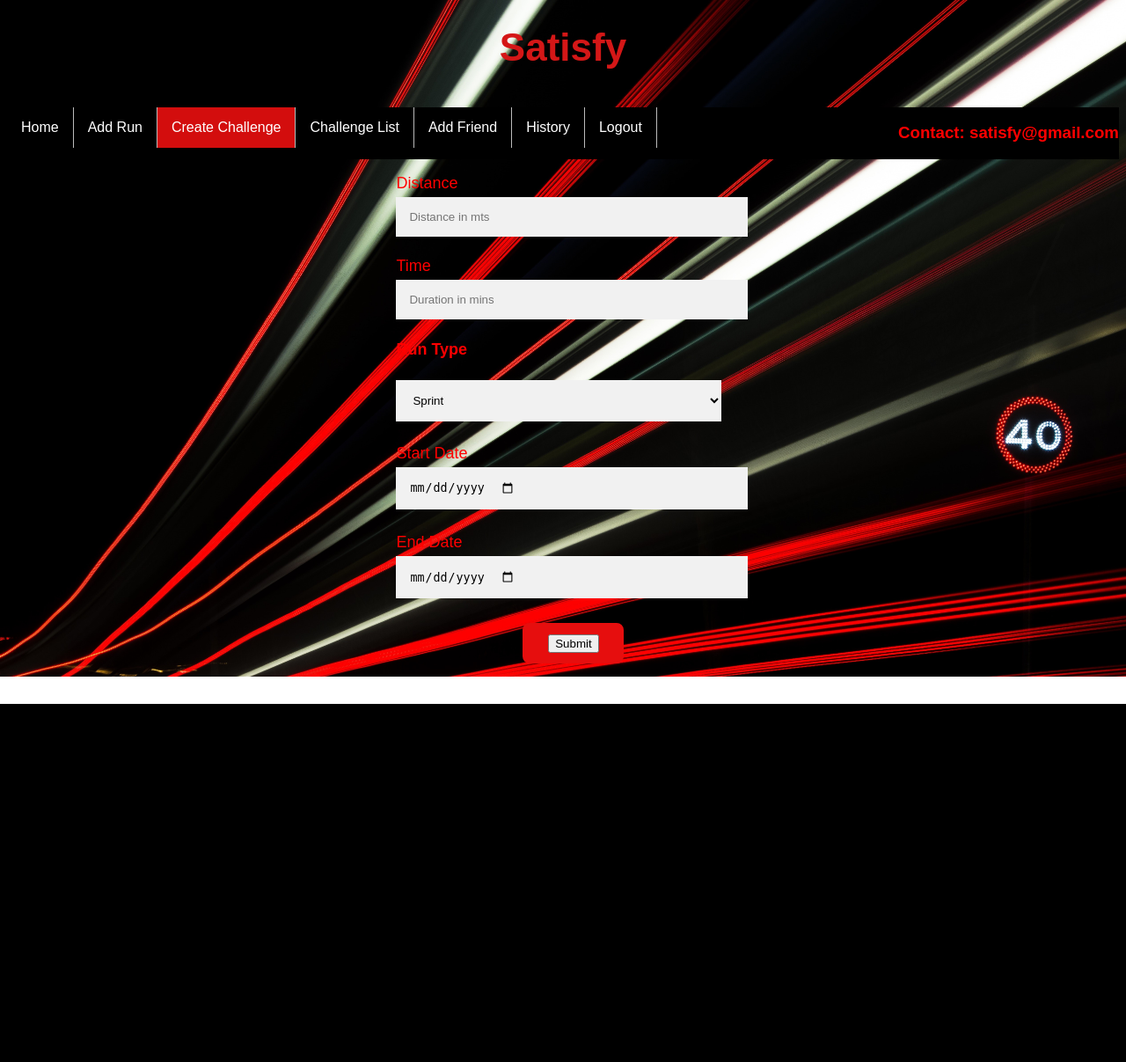
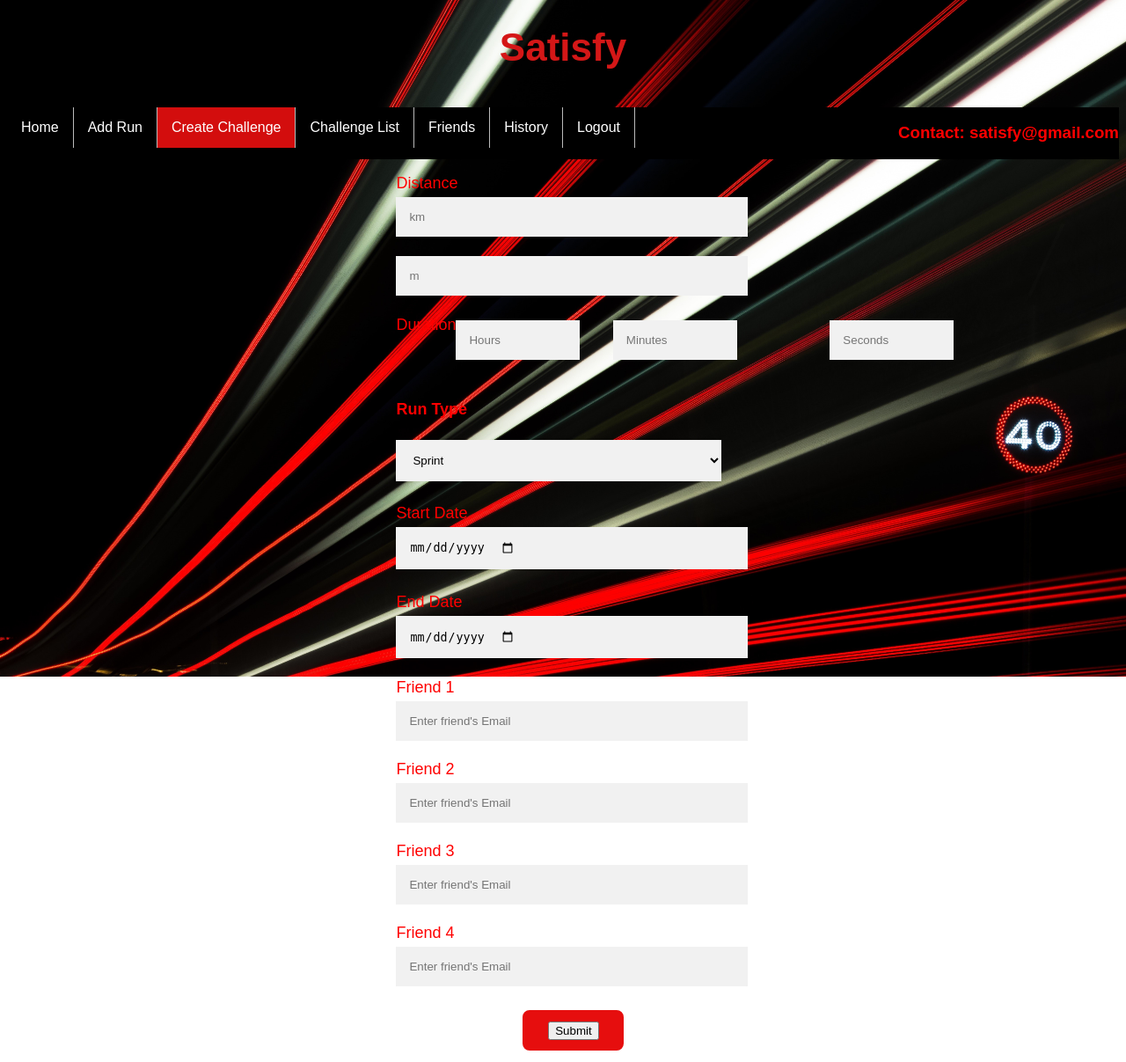
Before and after one commit to VadirajaRao/Satisfy, a Flask app: page /create_challenge in a window 1280 px wide. Shown: the whole page at 88% size. Before the commit the page ends 800 px from the top, so only its background shows below. Run offline with Flask 2, Linux system fonts and the light colour scheme.

Commit message:
friends mail ids

```diff
--- a/check_credentials.py
+++ b/check_credentials.py
@@ -4,8 +4,8 @@ class credentials(object):
     def __init__(self):
         self.sat = con.connect(
             host = "localhost",
-            user = "vadi",
-            passwd = "Vadi@1998",
+            user = "root",
+            passwd = "laferrar1",
             database = "satisfy"
         )
         self.cur = self.sat.cursor(buffered=True)
--- a/insert.py
+++ b/insert.py
@@ -8,8 +8,8 @@ class insert_val(object):
         """Function that connects to the database."""
         self.sat = con.connect(
             host = "localhost",
-            user = "vadi",
-            passwd = "Vadi@1998",
+            user = "root",
+            passwd = "laferrar1",
             database = "satisfy"
         )
         self.cur = self.sat.cursor()
--- a/retriever.py
+++ b/retriever.py
@@ -7,8 +7,8 @@ class retrieve (object):
     def __init__ (self):
         self.sat = con.connect (
             host = "localhost",
-            user = "vadi",
-            passwd = "Vadi@1998",
+            user = "root",
+            passwd = "laferrar1",
             database = "satisfy"
         )
         self.cur = self.sat.cursor(buffered = True) # 'bufffered = True' was causing the MySQL errors(unread parameter and arguments missing error). If you get any such errors, check this line.
--- a/setup.py
+++ b/setup.py
@@ -3,8 +3,8 @@ import mysql.connector
 """ Creates a connection object to MySQL server """
 satisfy = mysql.connector.connect (
     host = 'localhost',
-    user = 'vadi',
-    passwd = 'Vadi@1998',
+    user = 'root',
+    passwd = 'laferrar1',
     database = 'satisfy'
 )
 
--- a/static/cchallenge_style.css
+++ b/static/cchallenge_style.css
@@ -79,6 +79,13 @@ li a:hover:not(.active)
 .duration
 {
     padding-bottom: 0%;
+    display: flex;
+}
+
+.hrs , .mins , .secs
+{
+    width: 30%;
+    display: flex;
 }
 
 .sdate, .edate
--- a/templates/addrun.html
+++ b/templates/addrun.html
@@ -24,7 +24,7 @@
                     <li><a class="active" href="{{ url_for('addrun') }}">Add Run</a></li>
                     <li><a href="{{ url_for('create_challenge') }}">Create Challenge</a></li>
                     <li><a href="{{ url_for('challenges') }}">Challenge List</a></li>
-                    <li><a href="{{ url_for('friends') }}">Add Friend</a></li>
+                    <li><a href="{{ url_for('friends') }}">Friends</a></li>
                     <li><a href="{{ url_for('history') }}">History</a></li>
                     <li><a href="{{url_for('logout')}}">Logout</a></li>
                     <li style="float:right"><h3 class="contact">Contact: satisfy@gmail.com</h3></li>
--- a/templates/cchallenge.html
+++ b/templates/cchallenge.html
@@ -24,7 +24,7 @@
                     <li><a href="{{ url_for('addrun') }}">Add Run</a></li>
                     <li><a class="active" href="{{ url_for('create_challenge') }}">Create Challenge</a></li>
                     <li><a href="{{ url_for('challenges') }}">Challenge List</a></li>
-                    <li><a href="{{ url_for('friends') }}">Add Friend</a></li>
+                    <li><a href="{{ url_for('friends') }}">Friends</a></li>
                     <li><a href="{{ url_for('history') }}">History</a></li>
                     <li><a href="{{url_for('logout')}}">Logout</a></li>
                     <li style="float:right"><h3 class="contact">Contact: satisfy@gmail.com</h3></li>
@@ -36,11 +36,22 @@
                 <div class="chaldet">
 
                     <div class="dist">
-                        Distance <input type="number" placeholder= "Distance in mts" name="distance" value=" ">
+                        Distance
+                        <input type="number" placeholder= "km" name="dist_km" value=" ">
+                        <input type="number" placeholder="m" name="dist_m" value=" ">
                     </div>
 
                     <div class="duration">
-                        Time <input type="number" placeholder = "Duration in mins" name="duration" value=" ">
+                        <div class="hrs">
+                            Duration
+                            <input type="number" placeholder = "Hours" name="time_hours" value=" ">
+                        </div>
+                        <div class="mins">
+                            <input type="number" placeholder="Minutes" name="time_min" value=" ">
+                        </div>
+                        <div class="secs">
+                            <input type="number" placeholder="Seconds" name="time_sec" value=" ">
+                        </div>
                     </div>
 
                     <h4>Run Type</h4>
@@ -57,6 +68,18 @@
 
                     <div class="edate">
                         End Date <input type="date" placeholder="End Date in DD/MM/YY" name="end_date" value=" ">
+                    </div>
+                    <div class="mail">
+                            Friend 1<input type="text" placeholder="Enter friend's Email" name="mail" value="">
+                    </div>
+                    <div class="mail">
+                            Friend 2<input type="text" placeholder="Enter friend's Email" name="mail" value="">
+                    </div>
+                    <div class="mail">
+                            Friend 3<input type="text" placeholder="Enter friend's Email" name="mail" value="">
+                    </div>
+                    <div class="mail">
+                            Friend 4<input type="text" placeholder="Enter friend's Email" name="mail" value="">
                     </div>
                 </div>
 
--- a/templates/challengelist.html
+++ b/templates/challengelist.html
@@ -25,7 +25,7 @@
                     <li><a href="{{ url_for('addrun') }}">Add Run</a></li>
                     <li><a href="{{ url_for('create_challenge') }}">Create Challenge</a></li>
                     <li><a class="active" href="{{ url_for('challenges') }}">Challenge List</a></li>
-                    <li><a href="{{ url_for('friends') }}">Add Friend</a></li>
+                    <li><a href="{{ url_for('friends') }}">Friends</a></li>
                     <li><a href="{{ url_for('history') }}">History</a></li>
                     <li><a href="{{ url_for('logout') }}">Logout</a></li>
                     <li style="float:right"><h3 class="contact">Contact: satisfy@gmail.com</h3></li>
--- a/templates/history.html
+++ b/templates/history.html
@@ -25,7 +25,7 @@
                     <li><a href="{{ url_for('addrun') }}">Add Run</a></li>
                     <li><a href="{{ url_for('create_challenge') }}">Create Challenge</a></li>
                     <li><a href="{{ url_for('challenges') }}">Challenge List</a></li>
-                    <li><a href="{{ url_for('friends') }}">Add Friend</a></li>
+                    <li><a href="{{ url_for('friends') }}">Friends</a></li>
                     <li><a class="active" href="{{ url_for('history') }}">History</a></li>
                     <li><a href="{{url_for('logout')}}">Logout</a></li>
                     <li style="float:right"><h3 class="contact">Contact: satisfy@gmail.com</h3></li>
--- a/templates/home.html
+++ b/templates/home.html
@@ -25,7 +25,7 @@
                     <li><a href="{{ url_for('addrun') }}">Add Run</a></li>
                     <li><a href="{{ url_for('create_challenge') }}">Create Challenge</a></li>
                     <li><a href="{{ url_for('challenges') }}">Challenge List</a></li>
-                    <li><a href="{{ url_for('friends') }}">Add Friend</a></li>
+                    <li><a href="{{ url_for('friends') }}">Friends</a></li>
                     <li><a href="{{ url_for('history') }}">History</a></li>
                     <li><a href="{{url_for('logout')}}">Logout</a></li>
                     <li style="float:right"><h3 class="contact">Contact: satisfy@gmail.com</h3></li>
```
Also changed, not shown: templates/sample.html (added, +50 -0 lines).
